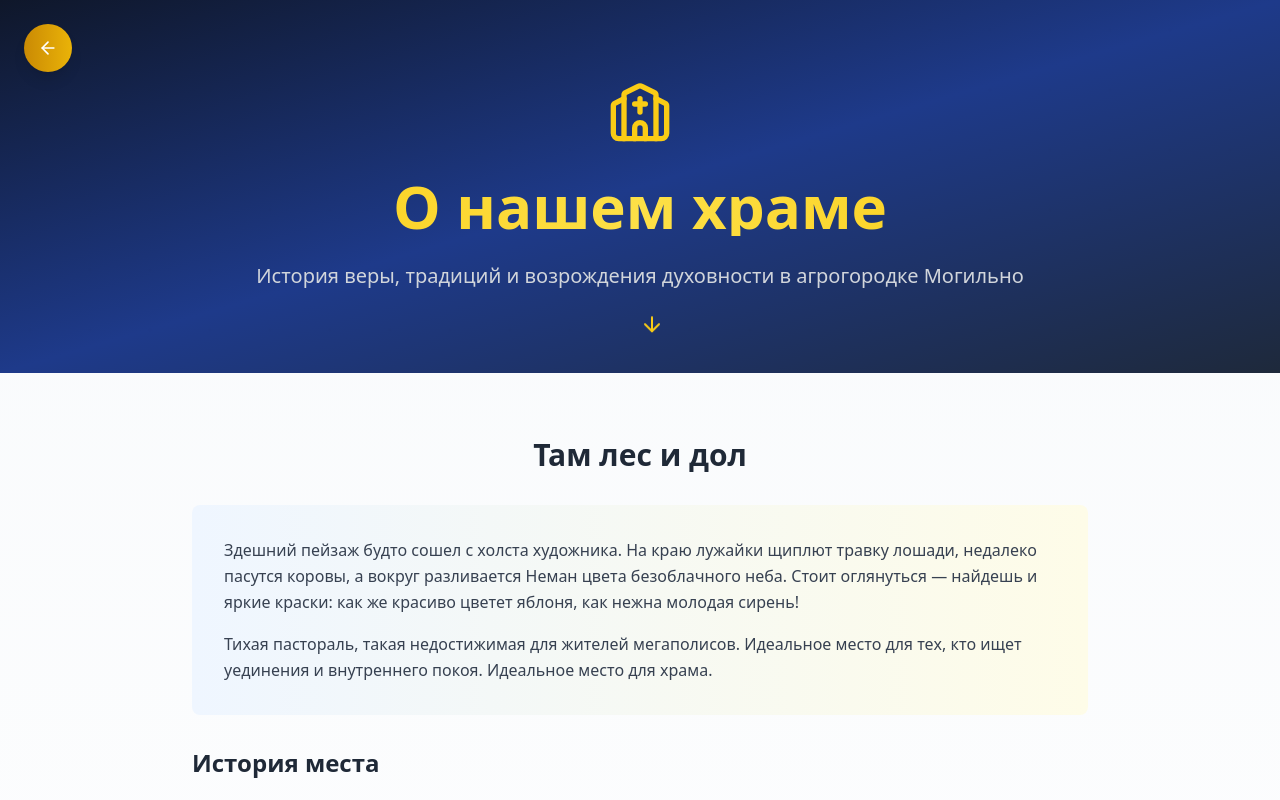
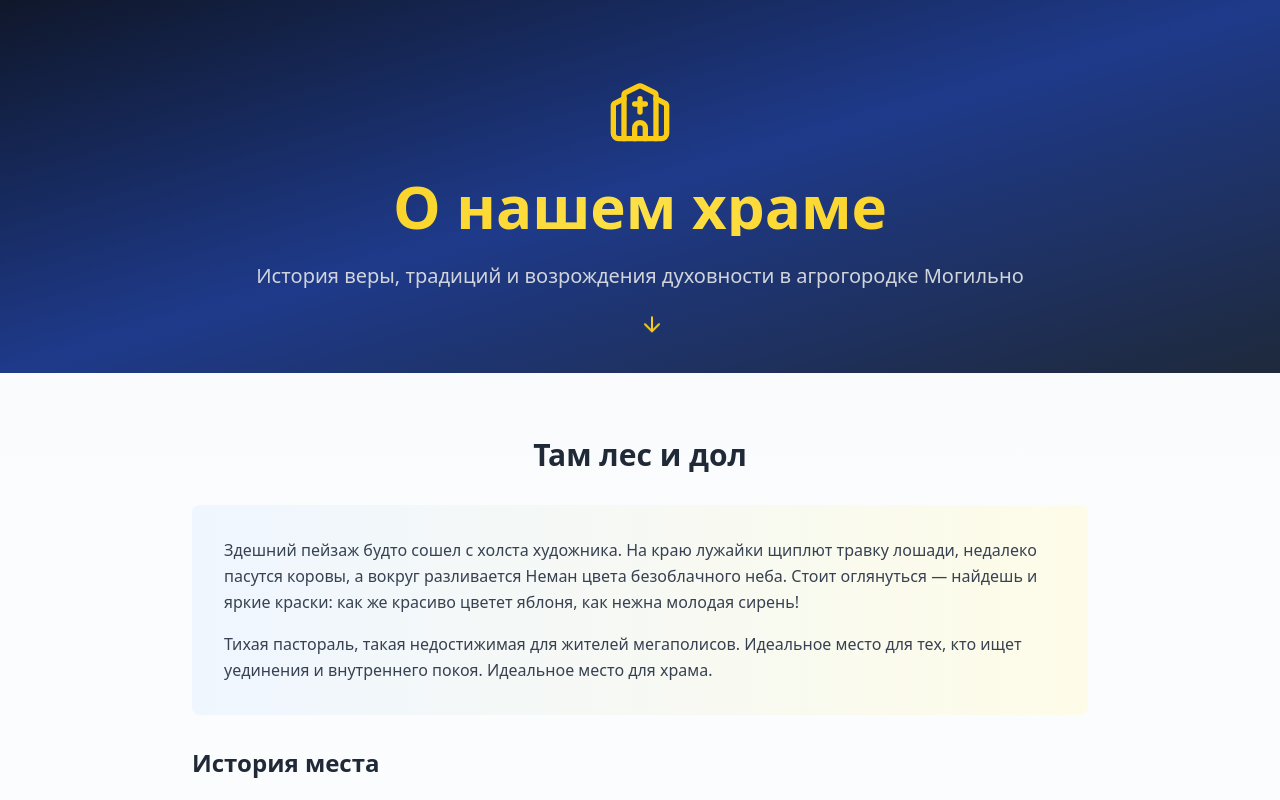
Before and after one commit to cio228/mogilno-temple-webpresence, a React (Vite) app: page /about in a window 1280 px wide. Shown: the top 800 px of the page. Built offline with nearby package versions, Linux system fonts and the light colour scheme.

Commit message:
Reverted to commit a7feac49673ffc193932e6960f8c3721ab843e57

```diff
--- a/src/components/BackToHomeButton.tsx
+++ /dev/null
@@ -1,40 +0,0 @@
-
-import React from 'react';
-import { Link } from 'react-router-dom';
-import { ArrowLeft, X } from 'lucide-react';
-
-interface BackToHomeButtonProps {
-  variant?: 'arrow' | 'cross';
-  position?: 'top-left' | 'top-right';
-}
-
-const BackToHomeButton: React.FC<BackToHomeButtonProps> = ({
-  variant = 'arrow',
-  position = 'top-left'
-}) => {
-  const positionClasses = {
-    'top-left': 'top-6 left-6',
-    'top-right': 'top-6 right-6'
-  };
-
-  return (
-    <Link
-      to="/"
-      className={`fixed ${positionClasses[position]} z-50 bg-gradient-to-r from-yellow-600 to-yellow-500 hover:from-yellow-700 hover:to-yellow-600 text-white w-12 h-12 rounded-full flex items-center justify-center shadow-lg transition-all duration-300 transform hover:scale-110 group`}
-      aria-label="Вернуться на главную"
-    >
-      {variant === 'arrow' ? (
-        <ArrowLeft className="w-5 h-5 group-hover:translate-x-[-2px] transition-transform" />
-      ) : (
-        <X className="w-5 h-5 group-hover:rotate-90 transition-transform" />
-      )}
-
-      {/* Tooltip */}
-      <div className="absolute left-full ml-3 px-2 py-1 bg-gray-800 text-white text-sm rounded opacity-0 group-hover:opacity-100 transition-opacity whitespace-nowrap pointer-events-none">
-        На главную
-      </div>
-    </Link>
-  );
-};
-
-export default BackToHomeButton;
--- a/src/components/DonationModal.tsx
+++ b/src/components/DonationModal.tsx
@@ -1,6 +1,5 @@
 
 import React from 'react';
-import BackToHomeButton from './BackToHomeButton';
 
 interface DonationModalProps {
   isOpen: boolean;
@@ -12,16 +11,7 @@ const DonationModal: React.FC<DonationModalProps> = ({ isOpen, onClose }) => {
 
   return (
     <div className="fixed inset-0 bg-black bg-opacity-50 flex items-center justify-center z-50 p-4">
-      <div className="bg-white rounded-lg max-w-md w-full max-h-[90vh] overflow-y-auto relative">
-        {/* Close button using our Back component style but as modal close */}
-        <button
-          onClick={onClose}
-          className="absolute top-4 right-4 z-10 bg-gradient-to-r from-yellow-600 to-yellow-500 hover:from-yellow-700 hover:to-yellow-600 text-white w-8 h-8 rounded-full flex items-center justify-center transition-all duration-300 transform hover:scale-110 group"
-          aria-label="Закрыть"
-        >
-          <span className="text-lg font-bold group-hover:rotate-90 transition-transform">×</span>
-        </button>
-
+      <div className="bg-white rounded-lg max-w-md w-full max-h-[90vh] overflow-y-auto">
         {/* Header */}
         <div className="flex justify-between items-center p-6 border-b">
           <h2 className="text-2xl font-bold text-gray-800">Поддержать храм</h2>
--- a/src/pages/About.tsx
+++ b/src/pages/About.tsx
@@ -1,13 +1,11 @@
+
 import React from 'react';
 import { Link } from 'react-router-dom';
 import { Church, ArrowDown } from 'lucide-react';
-import BackToHomeButton from '../components/BackToHomeButton';
 
 const About = () => {
   return (
     <div className="min-h-screen bg-gradient-to-b from-slate-50 to-white">
-      <BackToHomeButton variant="arrow" position="top-left" />
-
       {/* Hero Section */}
       <section className="relative py-20 bg-gradient-to-br from-slate-900 via-blue-900 to-slate-800 text-white overflow-hidden">
         <div className="absolute inset-0 opacity-10">
--- a/src/pages/Construction.tsx
+++ b/src/pages/Construction.tsx
@@ -1,14 +1,11 @@
 
 import React from 'react';
 import { Link } from 'react-router-dom';
-import { Hammer, ArrowDown, Heart, Users, Calendar } from 'lucide-react';
-import BackToHomeButton from '../components/BackToHomeButton';
+import { Church, ArrowDown } from 'lucide-react';
 
 const Construction = () => {
   return (
     <div className="min-h-screen bg-gradient-to-b from-slate-50 to-white">
-      <BackToHomeButton variant="arrow" position="top-left" />
-
       {/* Hero Section */}
       <section className="relative py-20 bg-gradient-to-br from-slate-900 via-blue-900 to-slate-800 text-white overflow-hidden">
         <div className="absolute inset-0 opacity-10">
--- a/src/pages/Services.tsx
+++ b/src/pages/Services.tsx
@@ -1,6 +1,7 @@
+
 import React, { useState, useEffect } from 'react';
-import { Calendar, Clock, ArrowDown, MapPin } from 'lucide-react';
-import BackToHomeButton from '../components/BackToHomeButton';
+import { Calendar } from '../components/ui/calendar';
+import { Church, ArrowDown } from 'lucide-react';
 
 interface OrthodoxEvent {
   date: Date;
@@ -93,8 +94,6 @@ const Services = () => {
 
   return (
     <div className="min-h-screen bg-gradient-to-b from-slate-50 to-white">
-      <BackToHomeButton variant="arrow" position="top-left" />
-
       {/* Hero Section */}
       <section className="relative py-20 bg-gradient-to-br from-slate-900 via-blue-900 to-slate-800 text-white overflow-hidden">
         <div className="absolute inset-0 opacity-10">
```
